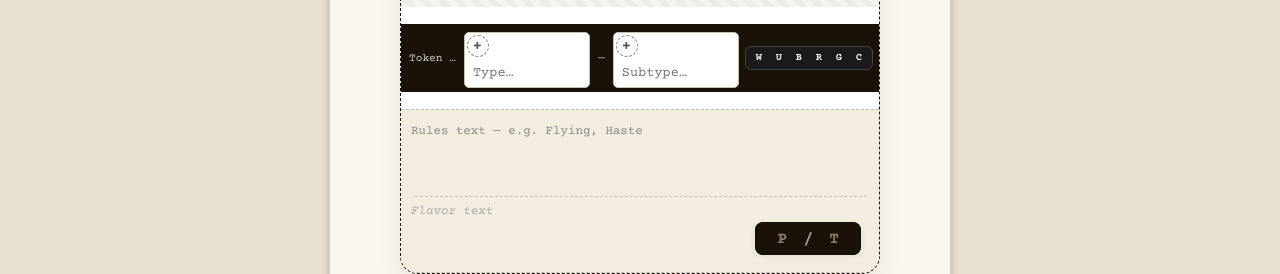
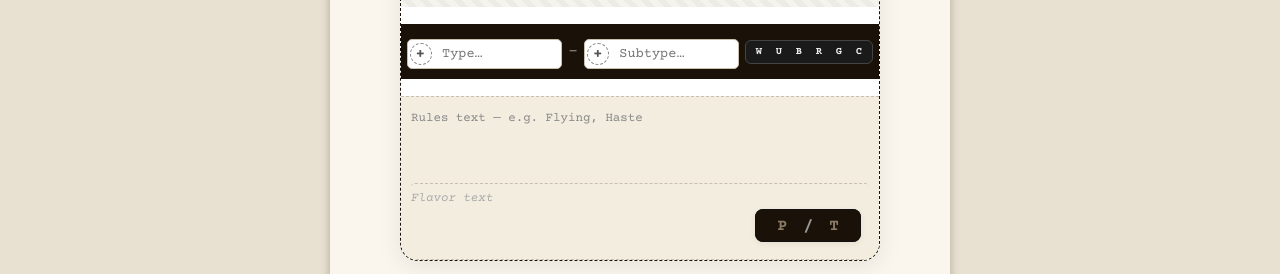
Before and after one commit to ThePatchedFool/printoken, a plain HTML site: page create.html in a window 1280 px wide. Shown: the part 497-771 px from the top of the page. Drawn offline with nearby package versions, Linux system fonts and the light colour scheme; no server answers.

Commit message:
Remove 'Token …' prefix label from type row

```diff
--- a/create.html
+++ b/create.html
@@ -53,7 +53,6 @@
       </fieldset>
 
       <fieldset class="card-row type-row">
-        <span class="prefix-hint">Token …</span>
         <div class="tagpicker grow" data-field="types" data-placeholder="Type…" aria-label="Types"></div>
         <input type="hidden" name="types" value="[]">
         <span class="dash">—</span>
```
